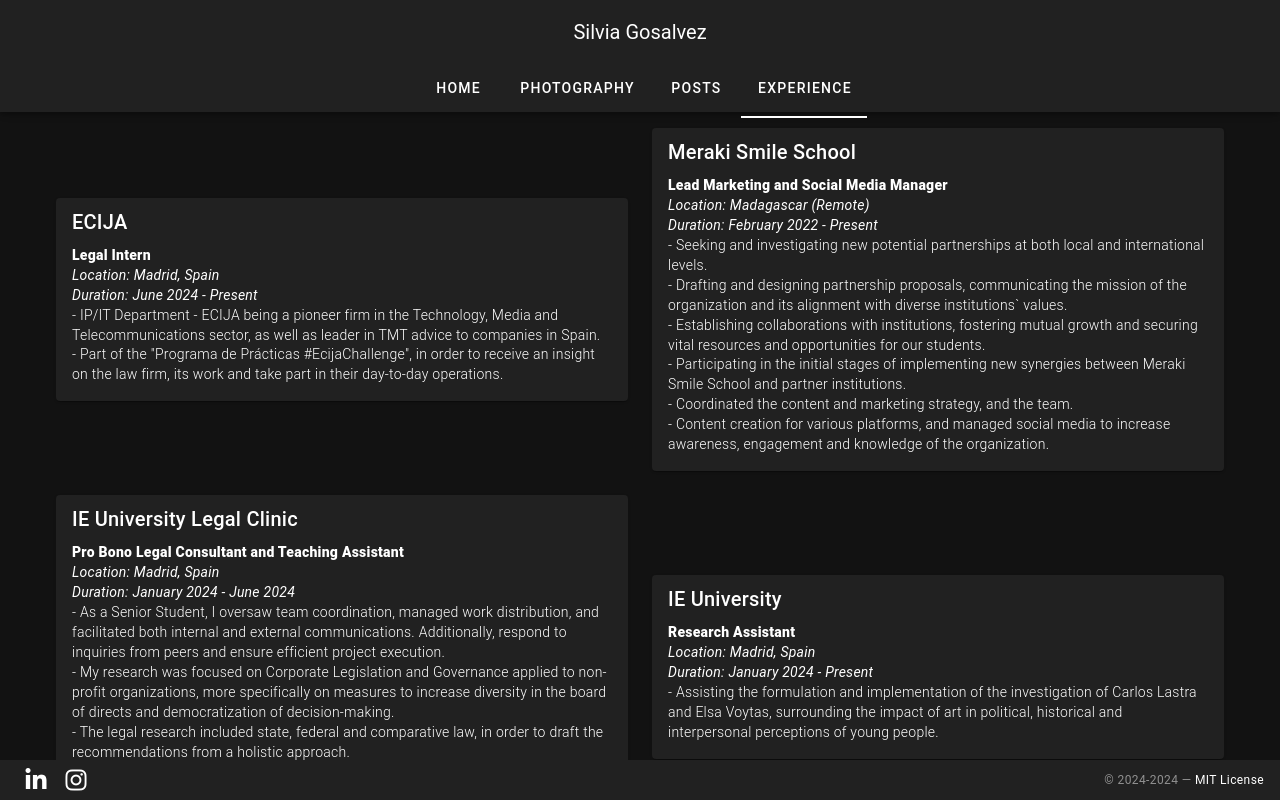
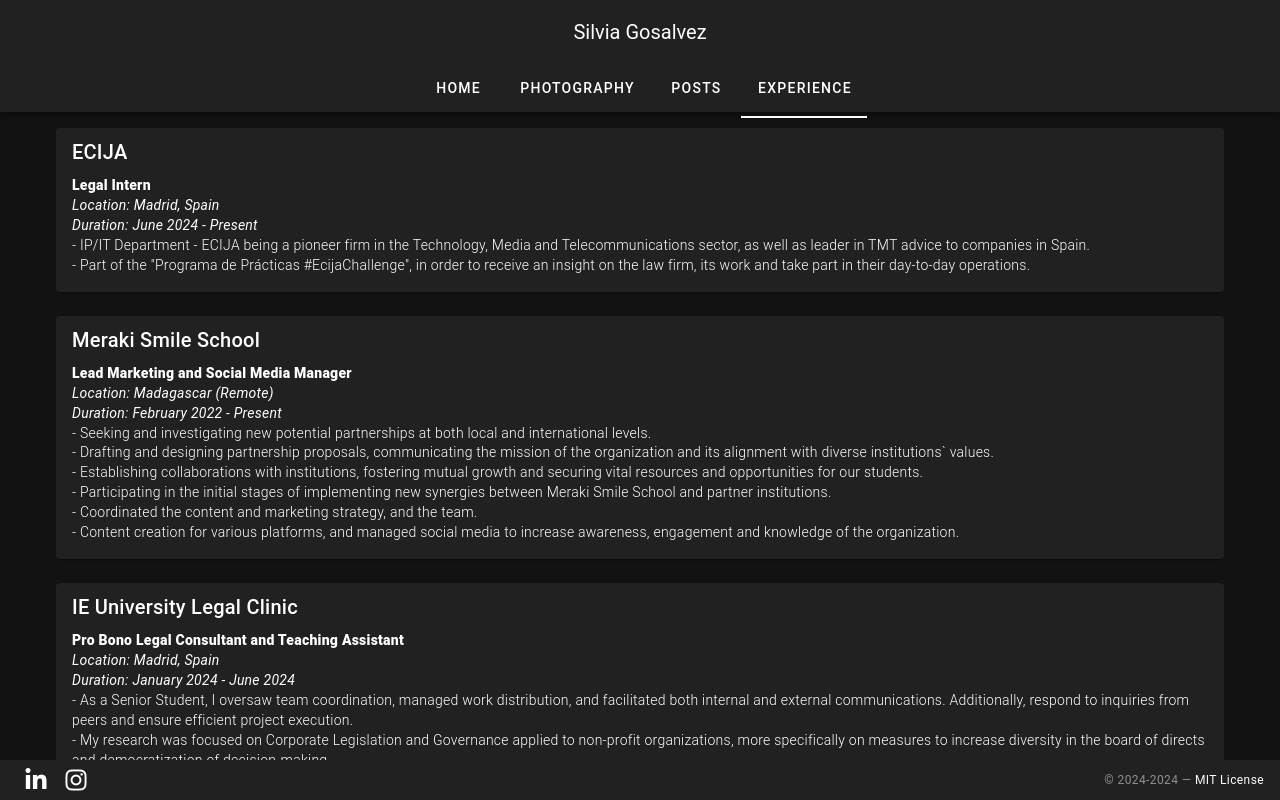
Before and after one commit to silviagosalvez/portfolio, a Vue app: page / in a window 1280 px wide. Both pictures are taken after a click on the tab "EXPERIENCE". Shown: the top 800 px of the page. Built offline with nearby package versions, Linux system fonts and the light colour scheme.

Commit message:
UI changes

```diff
--- a/src/components/Experience.vue
+++ b/src/components/Experience.vue
@@ -1,13 +1,9 @@
 <template>
-    <v-row>
+    <v-row v-for="experience in experiences"
+            :key="experience.company">
         <v-col
-            v-for="experience in experiences"
-            :key="experience.company"
-            cols="12"
-            md="6"
-            sm="fit"
             align-self="center">
-            <v-card>
+            <v-card align-center align-self="center">
                 <v-card-title class="d-flex align-center">
                     {{ experience.company }}
                 </v-card-title>
--- a/src/components/Home.vue
+++ b/src/components/Home.vue
@@ -1,9 +1,9 @@
 
 <template>
-    <v-sheet>
+    <v-sheet style="background-color: #121212;">
         <v-container>
             <v-row>
-                <v-card>
+                <v-card style="background-color: #121212;">
                     <v-card-item>
                         <v-img
                             style="max-height: 50vh;"
--- a/src/components/WebsiteBase.vue
+++ b/src/components/WebsiteBase.vue
@@ -16,6 +16,7 @@
             <v-col></v-col>
             <v-col class="flex-grow-1 flex-shrink-0" cols="1" style="max-width:fit-content; min-width: fit-content;">
               <v-tabs
+                  show-arrows
                   v-model="tab"
                   align-tabs="center"
                   center-active
```
